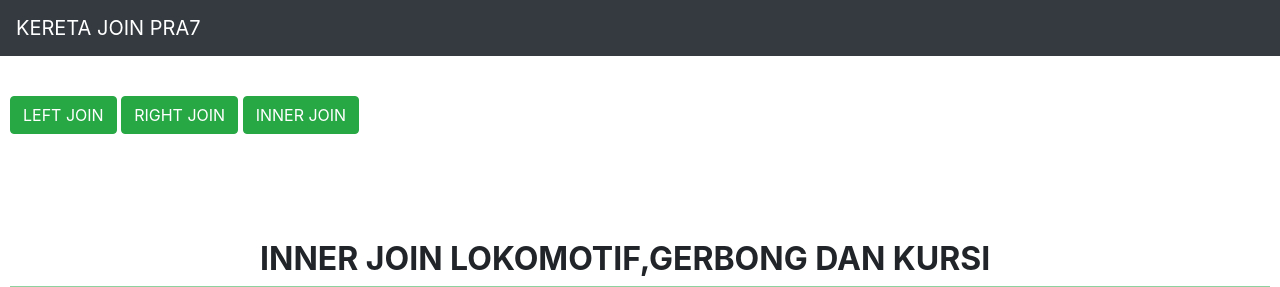
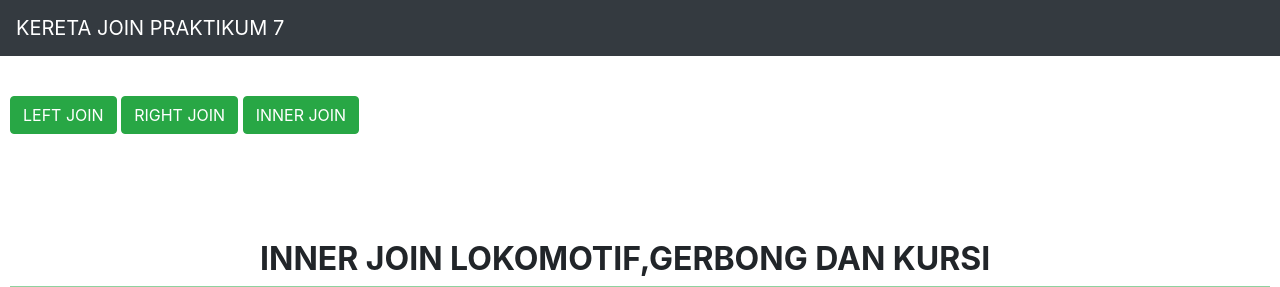
Before and after one commit to aqhbarhabib/PR7_1702752_AQHBARHABIB, a CodeIgniter app: page /LP01_1702752_AqhbarHabib/index.php/welcome/index2 in a window 1280 px wide. Shown: the top 287 px of the page. Run offline with CodeIgniter, Linux system fonts and the light colour scheme; data comes from the database, SQL or seed files in the repository; some libraries are stand-ins or nearby versions.

Commit message:
Melengkapi Perkataan Praktikum

```diff
--- a/kereta/application/views/Head.php
+++ b/kereta/application/views/Head.php
@@ -10,7 +10,7 @@
 <body>
 
   <nav class="navbar navbar-expand-lg navbar-dark bg-dark">
-    <a class="navbar-brand" href="#">KERETA JOIN PRA7</a>
+    <a class="navbar-brand" href="#">KERETA JOIN PRAKTIKUM 7</a>
     <button class="navbar-toggler" aria-expanded="false" aria-controls="navbarColor02" aria-label="Toggle navigation" type="button" data-target="#navbarColor02" data-toggle="collapse">
       <span class="navbar-toggler-icon"></span>
     </button>
```
